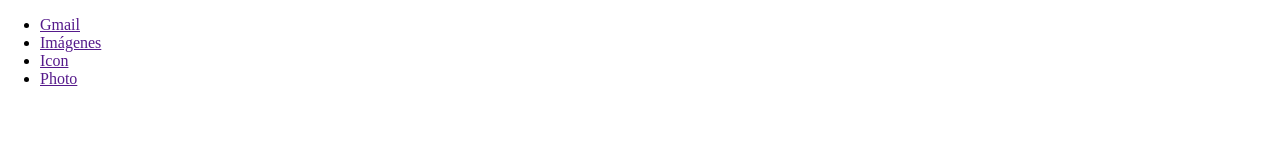
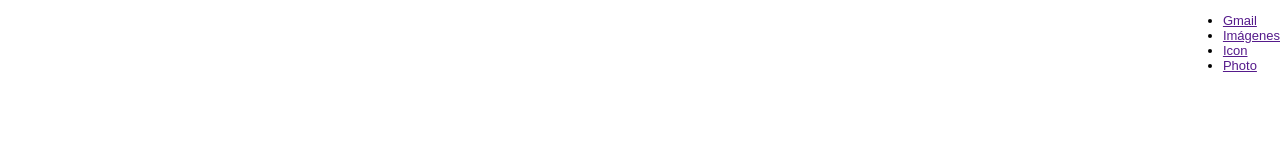
Before and after one commit to gilex1x/google-clone, a plain HTML site: page google.htm in a window 1280 px wide. Drawn offline with Linux system fonts and the light colour scheme.

Commit message:
estilos de nav

```diff
--- a/google.htm
+++ b/google.htm
@@ -9,7 +9,7 @@
   <body>
     <header>
       <nav>
-        <ul>
+        <ul class="nav-rigth-section">
           <li>
             <a href="">Gmail</a>
           </li>
@@ -25,5 +25,6 @@
         </ul>
       </nav>
     </header>
+
   </body>
 </html>
--- a/styles/estilo.css
+++ b/styles/estilo.css
@@ -1,4 +1,17 @@
 body{
   margin: 0px;
   padding: 0px;
+  font-size: 13px;
+  font-family: Arial, Helvetica, sans-serif;
+
 }
+
+header{
+  width: 100%;
+  height: 60px;
+}
+
+header nav{
+  display: flex;
+  justify-content: flex-end;
+}
```
